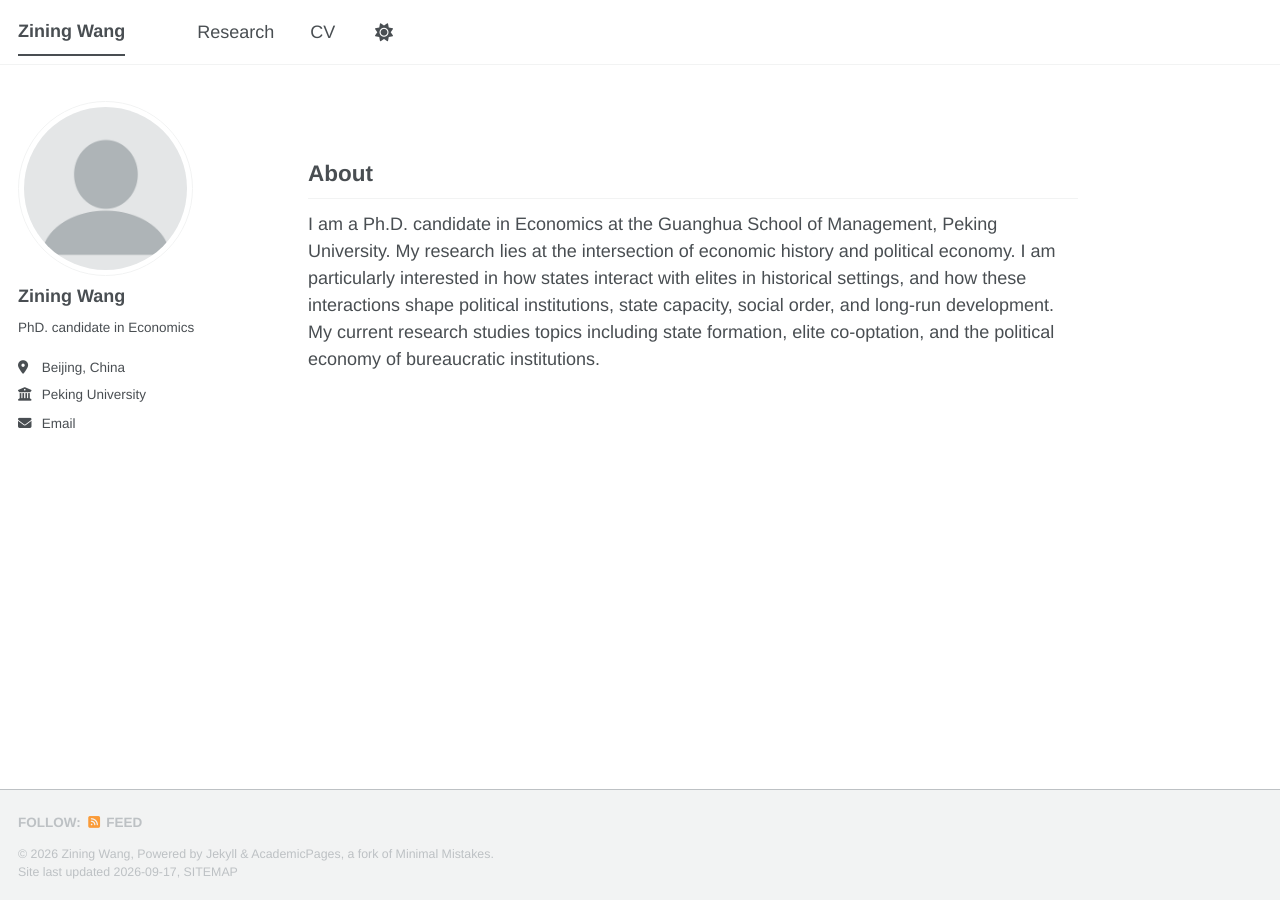
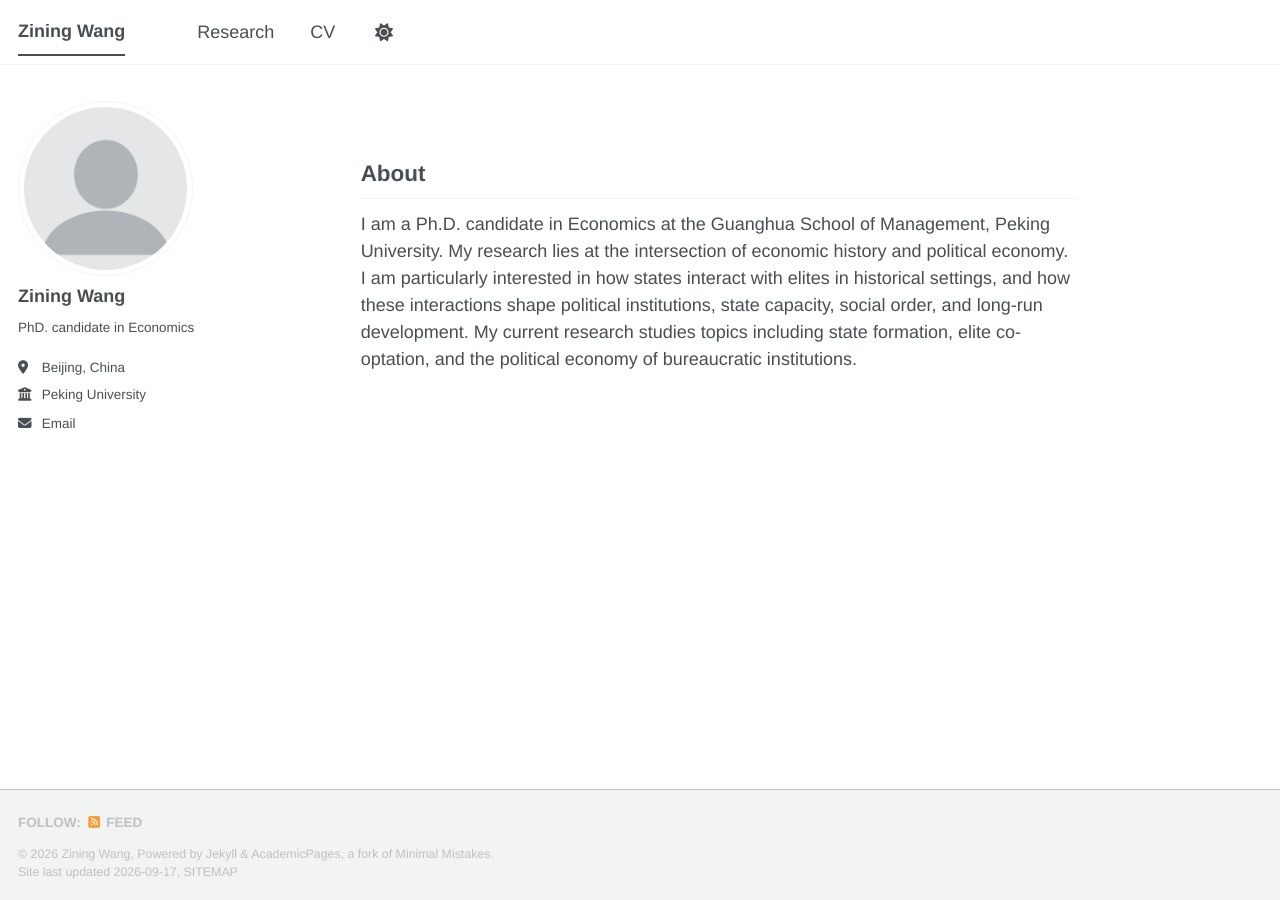
Before and after one commit to ziningwang-econ/ziningwang-econ.github.io, a Jekyll site: the page built from _pages/about.md, in a window 1280 px wide. Built offline with Jekyll 4.4.1, drawn with Linux system fonts in a browser that asks for light colours; a style sheet for code colours, icons or effects is not loaded.

Commit message:
Update _page.scss

```diff
--- a/_sass/layout/_page.scss
+++ b/_sass/layout/_page.scss
@@ -18,7 +18,7 @@
 
 .page {
   @include breakpoint($large) {
-    @include span(10 of 12 last);
+    @include span(9.5 of 12 last);
     @include prefix(0.75 of 12);
     @include suffix(1.75 of 12);
   }
```
